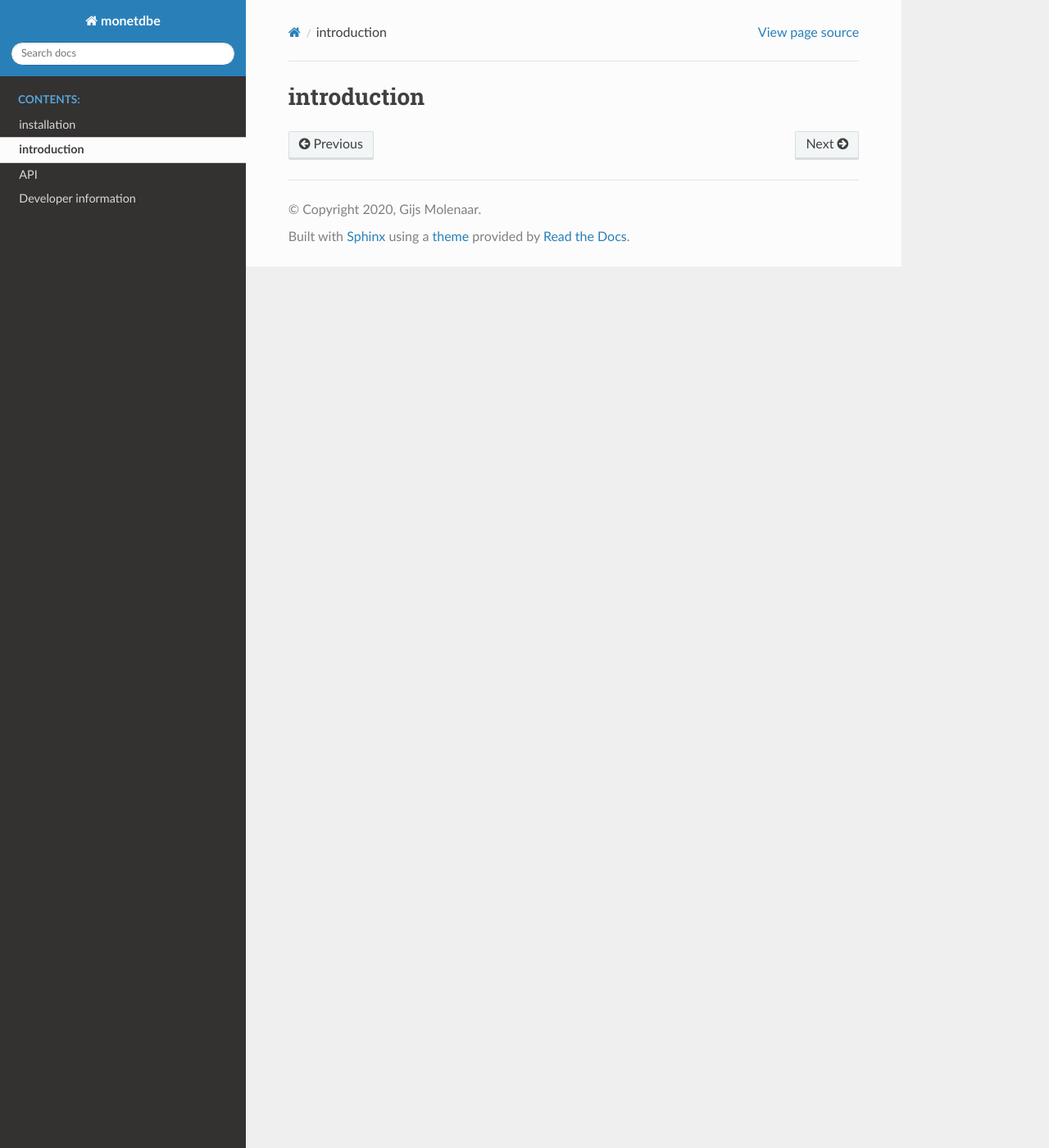
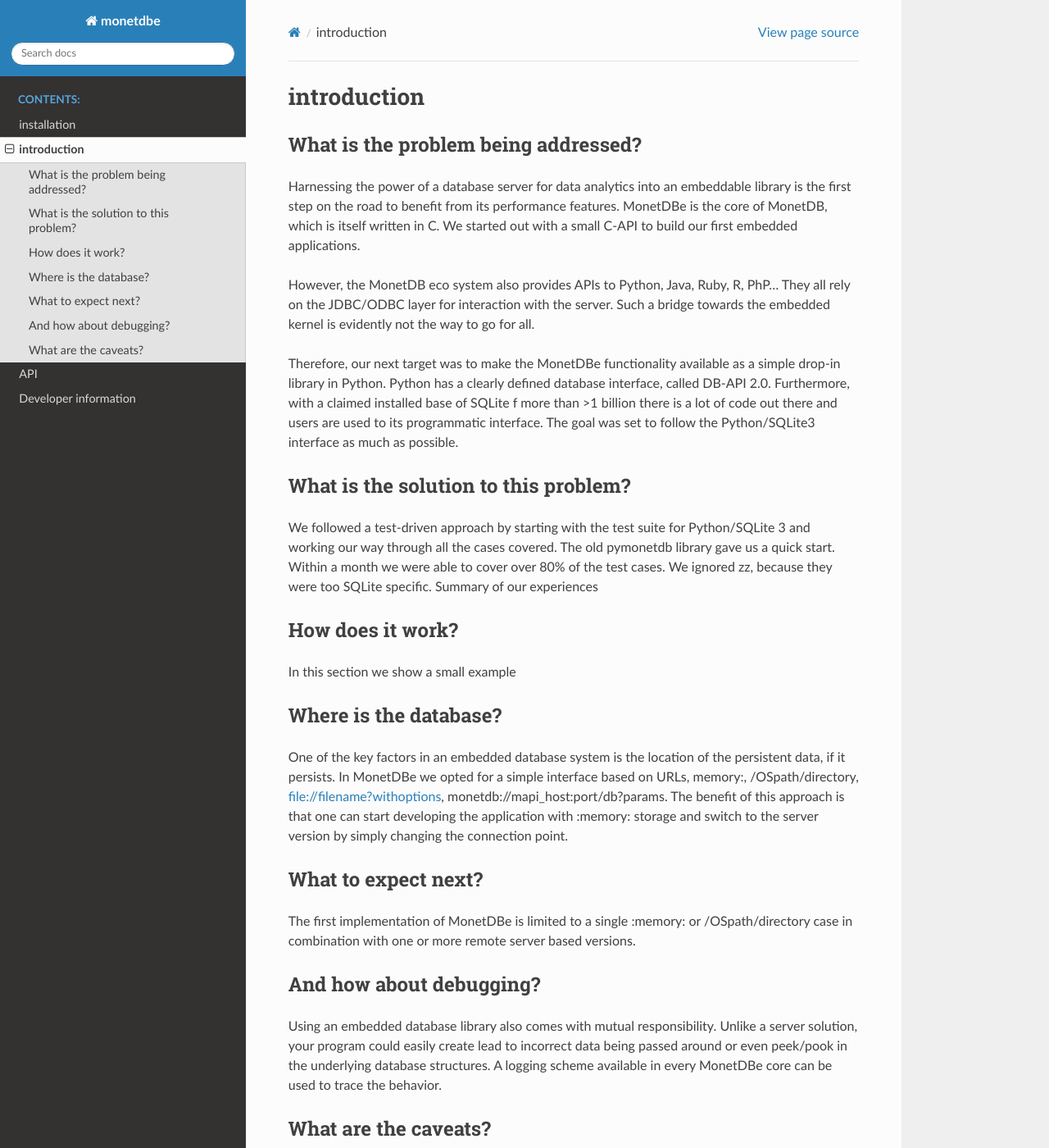
Before and after one commit to MonetDBSolutions/MonetDBe-Python, a Sphinx documentation site: the page built from doc/introduction.rst, in a window 1280 px wide and 1400 px high. Shown: the whole window at 82% size. Built offline with Sphinx 7.4.7 and the Read the Docs theme 2.0.0, drawn with Linux system fonts in a browser that asks for light colours; some of the changed text lies outside the part shown.

Commit message:
more documentation

```diff
--- a/doc/introduction.rst
+++ b/doc/introduction.rst
@@ -1,3 +1,60 @@
 ============
 introduction
 ============
+
+What is the problem being addressed?
+====================================
+
+Harnessing the power of a database server for data analytics into an embeddable library is the first step on the road to
+benefit from its performance features. MonetDBe is the core of MonetDB, which is itself written in C. We started out with
+a small C-API to build our first embedded applications.
+
+However, the MonetDB eco system also provides APIs to Python, Java, Ruby, R, PhP… They all rely on the JDBC/ODBC layer
+for interaction with the server. Such a bridge towards the embedded kernel is evidently not the way to go for all.
+
+Therefore, our next target was to make the MonetDBe functionality available as a simple drop-in library in Python.
+Python has a clearly defined database interface, called DB-API 2.0. Furthermore, with a claimed installed base of SQLite
+f more than >1 billion there is a lot of code out there and users are used to its programmatic interface. The goal was
+set to follow the Python/SQLite3 interface as much as possible.
+
+What is the solution to this problem?
+=====================================
+We followed a test-driven approach by starting with the test suite for Python/SQLite 3 and working our way through all
+the cases covered. The old pymonetdb library gave us a quick start. Within a month we were able to cover over 80% of the
+test cases. We ignored zz, because they were too SQLite specific. Summary of our experiences
+
+How does it work?
+=================
+In this section we show a small example
+
+Where is the database?
+======================
+One of the key factors in an embedded database system is the location of the persistent data, if it persists.  In
+MonetDBe we opted for a simple interface based on URLs,
+memory:, /OSpath/directory, file://filename?withoptions, monetdb://mapi_host:port/db?params. The benefit of this
+approach is that one can start developing the application with :memory: storage and switch to the server version by
+simply changing the connection point.
+
+What to expect next?
+====================
+
+The first implementation of MonetDBe is limited to a single :memory: or /OSpath/directory case in combination with one
+or more remote server based versions.
+
+And how about debugging?
+========================
+
+Using an embedded database library also comes with mutual responsibility. Unlike a server solution, your program could
+easily create lead to incorrect data being passed around or even peek/pook in the underlying database structures. A
+logging scheme available in every MonetDBe core can be used to trace the behavior.
+
+What are the caveats?
+=====================
+
+There are a few caveats to the approach presented. SQLite and MonetDBe do not align 100% on the same interpretation of
+the SQL standard. MonetDBe is more strict. This may result in minor differences in error handling or even some surprises
+in the results, because SQLite is less strict in its interpretation.
+
+The MonetDBePython library is available from Pypi. You don’t need to install MonetDB itself. Several edges are currently
+dealt with before MonetDBe becomes an official release, but users are more than welcome to try it out. Please drop us a
+note on your experiences.
```
Also changed, not shown: doc/developer.rst (+39 -0 lines), doc/installation.rst (+55 -0 lines), 1 other file.
